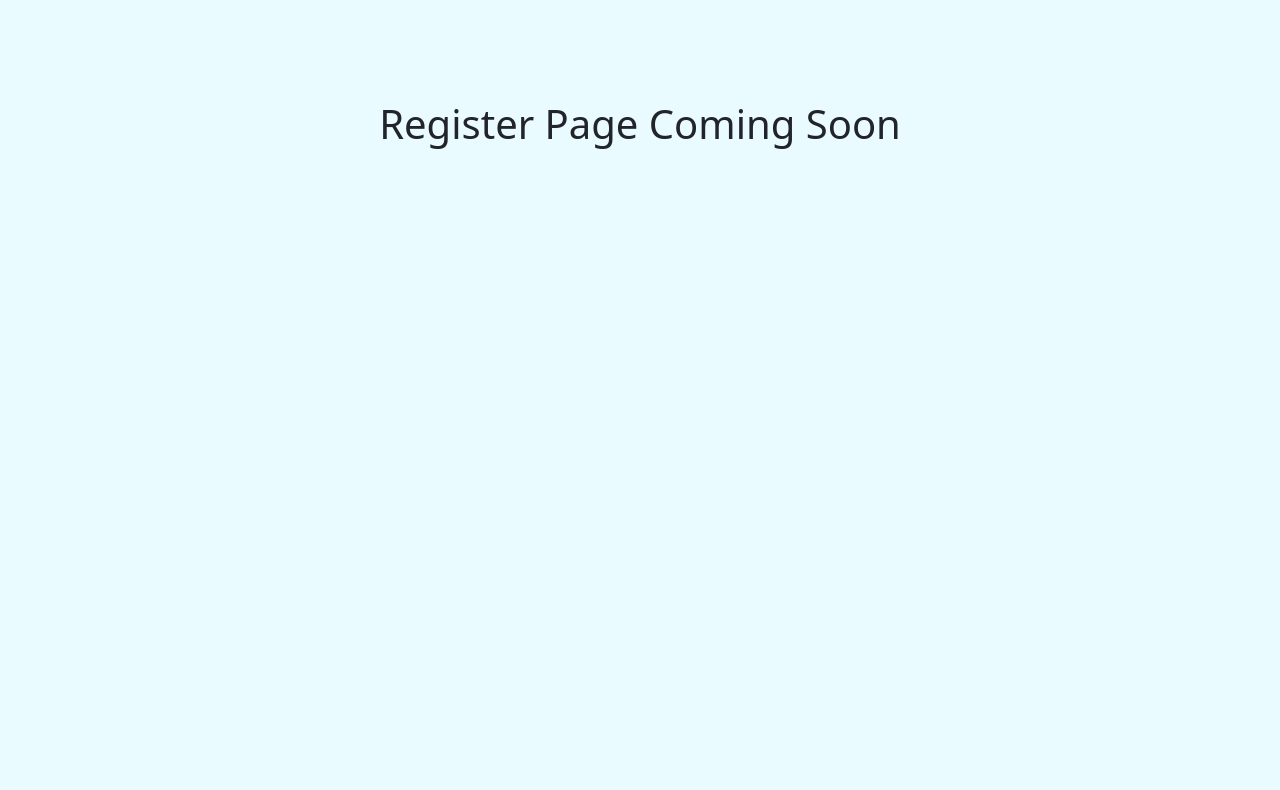
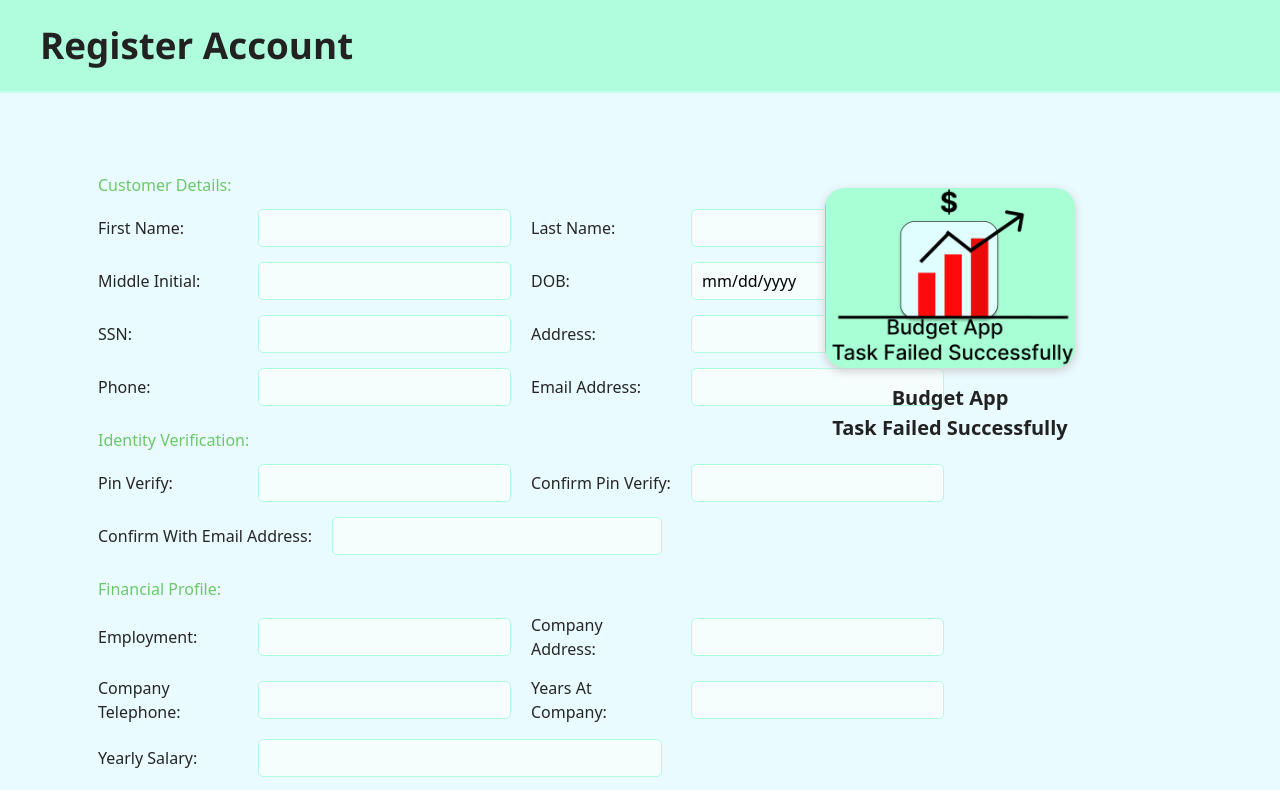
Before and after one commit to cdsherro/Create, a React (Create React App) app in the folder create/: page /register in a window 1280 px wide. Shown: the top 790 px of the page. Built offline with nearby package versions, Linux system fonts and the light colour scheme.

Commit message:
register page

```diff
--- /dev/null
+++ b/create/src/Components/Register/Register.css
@@ -0,0 +1,97 @@
+.register-root {
+  background: #e9fbff;
+  min-height: 100vh;
+  padding: 0;
+}
+
+.register-header {
+  font-size: 2.3rem;
+  background: #b0fdde;
+  font-family: "Segoe UI", Arial, sans-serif;
+  padding: 18px 40px;
+  border-bottom: 2px solid #c4ffee;
+  color: #222;
+  font-weight: 600;
+}
+
+.register-content {
+  display: flex;
+  justify-content: space-between;
+  align-items: flex-start;
+  margin: 40px 70px;
+}
+
+.register-form {
+  flex: 1.3;
+  max-width: 620px;
+  background: transparent;
+  padding: 18px 28px;
+  border-radius: 10px;
+}
+
+.section-title {
+  color: #6cc76b;
+  font-weight: 500;
+  margin-bottom: 12px;
+  margin-top: 22px;
+}
+
+.form-row {
+  display: flex;
+  gap: 20px;
+  margin-bottom: 15px;
+  align-items: center;
+}
+.form-row label {
+  min-width: 140px;
+  font-size: 1rem;
+  color: #252525;
+}
+.form-row input {
+  flex: 1;
+  padding: 6px 10px;
+  border-radius: 5px;
+  border: 1px solid #b0fdde;
+  background: #f6fdfd;
+  font-size: 1em;
+}
+
+.register-logo-container {
+  display: flex;
+  flex-direction: column;
+  align-items: center;
+  flex: 0.8;
+  padding-top: 55px;
+}
+
+.register-logo {
+  width: 250px;
+  background: #b0fdde;
+  border-radius: 20px;
+  box-shadow: 0 3px 10px #ccc;
+}
+
+.register-logo-text {
+  font-size: 1.25rem;
+  color: #222;
+  text-align: center;
+  margin-top: 15px;
+}
+
+.register-submit-btn {
+  margin-top: 20px;
+  width: 160px;
+  padding: 10px 0;
+  background: #b0fdde;
+  border: none;
+  border-radius: 8px;
+  color: #222;
+  font-size: 1.15rem;
+  font-weight: bold;
+  cursor: pointer;
+  transition: background 0.13s;
+}
+.register-submit-btn:hover {
+  background: #6cc76b;
+  color: white;
+}
--- a/create/src/Components/Register/Register.jsx
+++ b/create/src/Components/Register/Register.jsx
@@ -1,9 +1,95 @@
-import react from "react";
+import React from "react";
+import "./Register.css";
+import budget_icon from '../Assets/budget.png';
+import { useNavigate } from "react-router-dom";
 
 export default function Register() {
-    return (
-        <div style={{ padding: "100px", textAlign: "center", backgroundColor: "#e9fbff", height: "100vh" }}>
-      <h1>Register Page Coming Soon</h1>
+  const navigate = useNavigate();
+
+  const handleRegister = (e) => {
+    e.preventDefault();
+    // could collect form data here while backend integration
+    alert("Registered!");
+    navigate("/"); // to login if clicked register
+  };
+
+  return (
+    <div className="register-root">
+      <div className="register-header">
+        Register Account
+      </div>
+      <div className="register-content">
+        <form className="register-form" onSubmit={handleRegister}>
+          <div className="section-title">Customer Details:</div>
+          <div className="form-row">
+            <label>First Name:</label>
+            <input type="text" />
+            <label>Last Name:</label>
+            <input type="text" />
+          </div>
+          <div className="form-row">
+            <label>Middle Initial:</label>
+            <input type="text" />
+            <label>DOB:</label>
+            <input type="date" />
+          </div>
+          <div className="form-row">
+            <label>SSN:</label>
+            <input type="text" />
+            <label>Address:</label>
+            <input type="text" />
+          </div>
+          <div className="form-row">
+            <label>Phone:</label>
+            <input type="text" />
+            <label>Email Address:</label>
+            <input type="email" />
+          </div>
+          <div className="section-title">Identity Verification:</div>
+          <div className="form-row">
+            <label>Pin Verify:</label>
+            <input type="password" />
+            <label>Confirm Pin Verify:</label>
+            <input type="password" />
+          </div>
+          <div className="form-row">
+            <label>Confirm With Email Address:</label>
+            <input type="email" />
+          </div>
+          <div className="section-title">Financial Profile:</div>
+          <div className="form-row">
+            <label>Employment:</label>
+            <input type="text" />
+            <label>Company Address:</label>
+            <input type="text" />
+          </div>
+          <div className="form-row">
+            <label>Company Telephone:</label>
+            <input type="text" />
+            <label>Years At Company:</label>
+            <input type="number" />
+          </div>
+          <div className="form-row">
+            <label>Yearly Salary:</label>
+            <input type="number" />
+          </div>
+          <div className="form-row">
+            <label>Account Selection:</label>
+            <input type="text" />
+          </div>
+          <div className="form-row">
+            <label>Yearly Salary:</label>
+            <input type="number" />
+          </div>
+          <button type="submit" className="register-submit-btn">Register</button>
+        </form>
+        <div className="register-logo-container">
+          <img src={budget_icon} alt="Budget App Logo" className="register-logo"/>
+          <div className="register-logo-text">
+            <strong>Budget App<br/>Task Failed Successfully</strong>
+          </div>
+        </div>
+      </div>
     </div>
   );
 }
```
